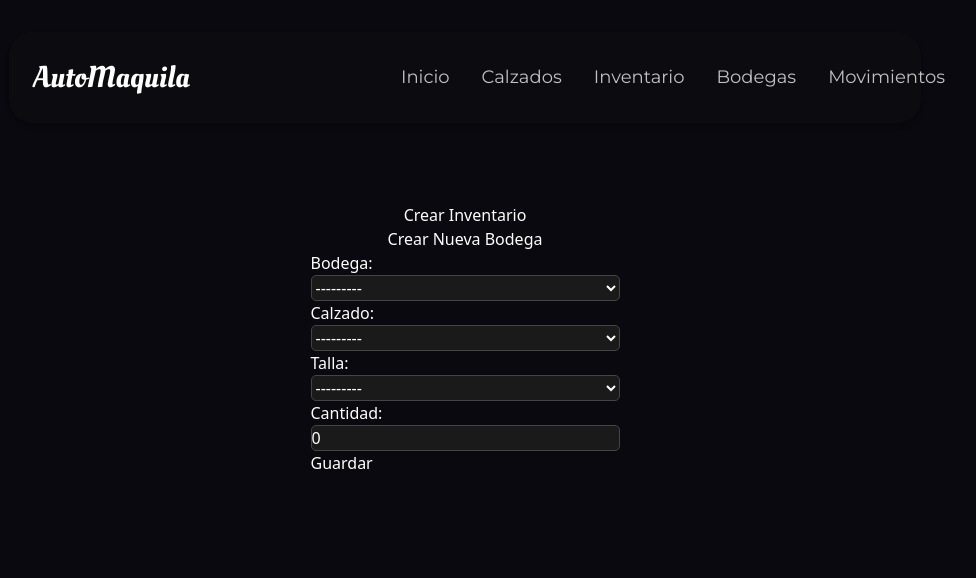
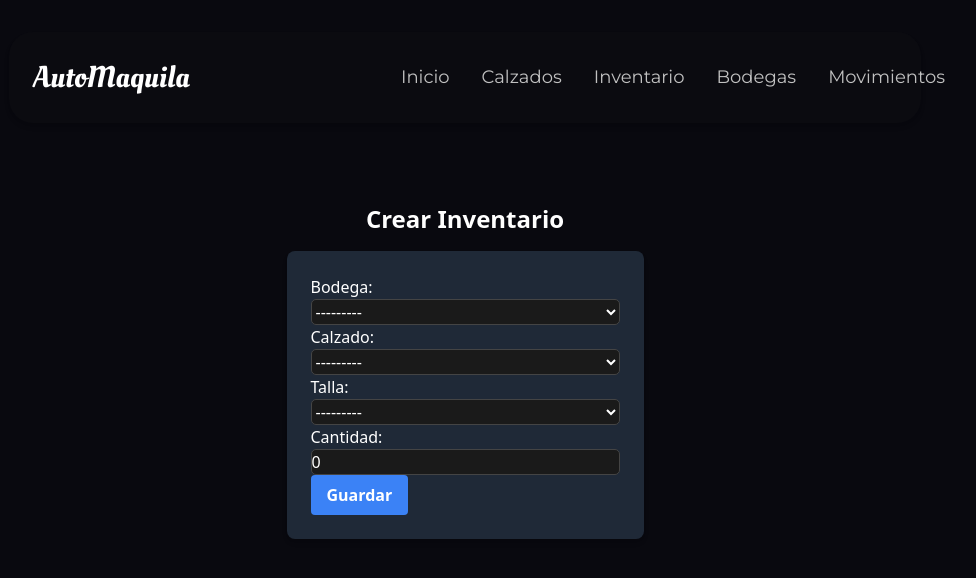
Before and after one commit to JuanSO121/AutoMaquila, a Django app: page /inventario/inventarios/new/ in a window 1280 px wide. Shown: the top 578 px of the page, without its empty margins (175-1151 px from the left). Run offline with Django 3.2, Linux system fonts and the light colour scheme; the visitor is signed in with stand-in values (Sample User, id 1); data that the repository does not hold is empty; some libraries are stand-ins or nearby versions.

Commit message:
"Updated HTML templates for inventario forms to include CSS classes for styling"

```diff
--- a/templates/inventario/inventario_form.html
+++ b/templates/inventario/inventario_form.html
@@ -1,11 +1,15 @@
 {% extends 'base_generic.html' %}
 
 {% block content %}
-  <h1>{% if form.instance.pk %}Editar Inventario{% else %}Crear Inventario{% endif %}</h1>
-  <a href="{% url 'bodega_create' %}">Crear Nueva Bodega</a>
-  <form method="post">
+  <h1 class="text-2xl font-semibold mb-4">{% if form.instance.pk %}Editar Inventario{% else %}Crear Inventario{% endif %}</h1>
+
+
+
+  <form method="post" class="bg-gray-800 p-6 rounded-lg shadow-md">
     {% csrf_token %}
     {{ form.as_p }}
-    <button type="submit">Guardar</button>
+    <button type="submit" class="bg-blue-500 hover:bg-blue-700 text-white font-semibold py-2 px-4 rounded focus:outline-none focus:shadow-outline">
+      Guardar
+    </button>
   </form>
 {% endblock %}
```
Also changed, not shown: templates/inventario/bodega_form.html (+8 -3 lines), templates/inventario/movimiento_inventario_form.html (+8 -4 lines).
